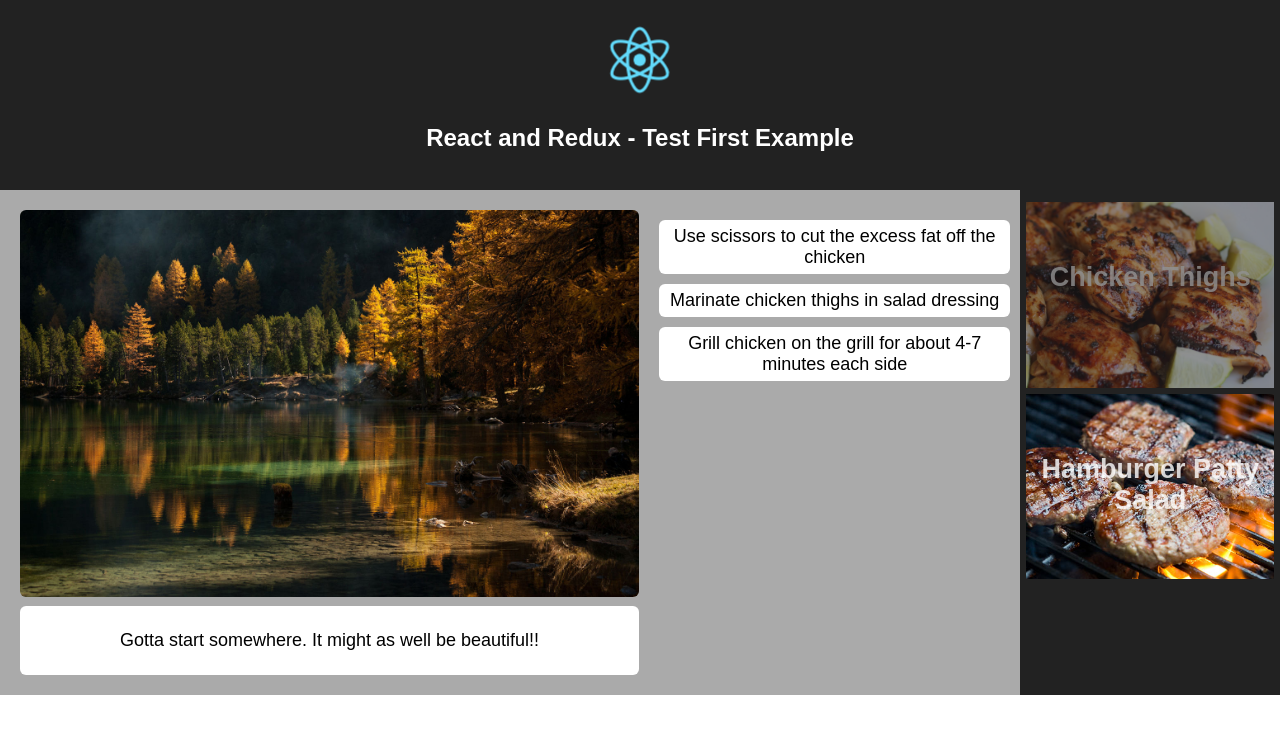
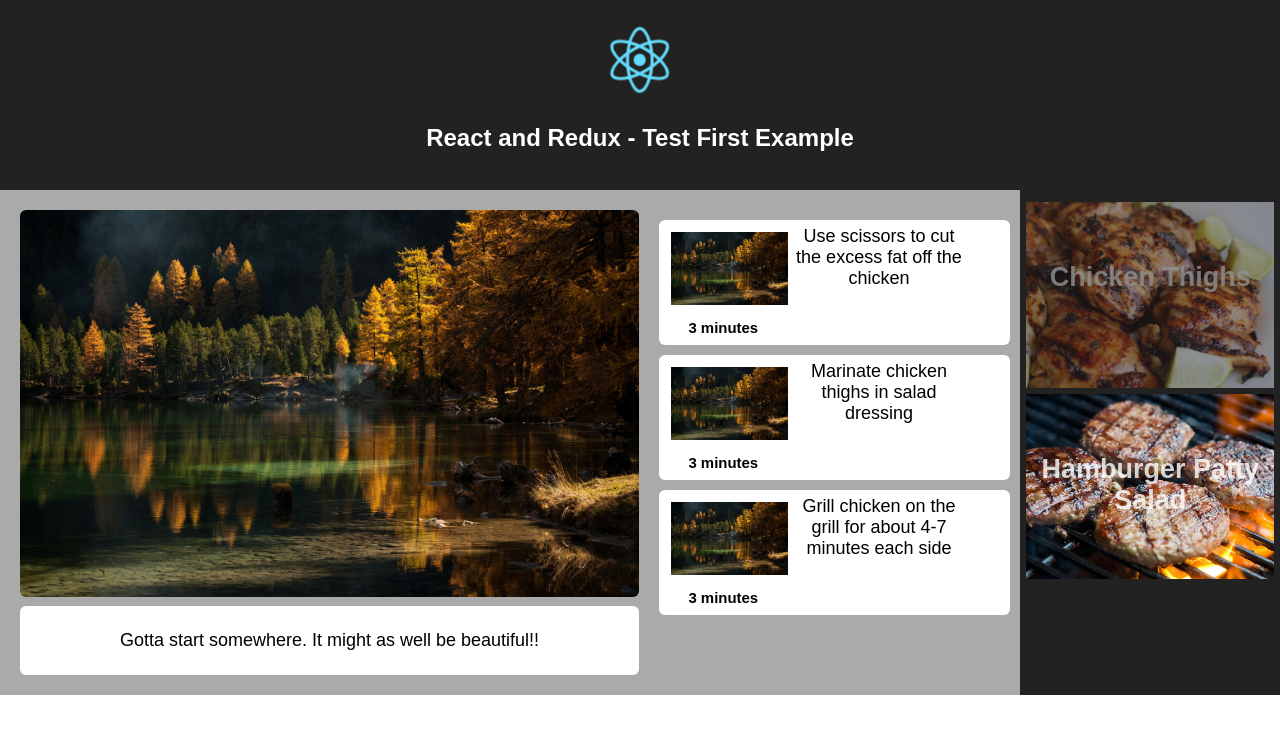
Before and after one commit to Chris-Barnard/test-first-recipe-box, a React (Create React App) app: page / in a window 1280 px wide. Shown: the top 734 px of the page. Built offline with nearby package versions, Linux system fonts and the light colour scheme; the HTML template or start-up script is replaced by a standard one.

Commit message:
Reorganize the StepList Component a bit

```diff
--- a/src/components/StepList.js
+++ b/src/components/StepList.js
@@ -1,5 +1,6 @@
 import React, { Component } from 'react';
 import FlipMove from 'react-flip-move'
+import image from '../assets/photo.jpg'
 
 function m() {
   let res = {}
@@ -29,14 +30,32 @@ export class StepList extends Component {
       card : {
         backgroundColor : 'white',
         padding : 6,
+        paddingRight : 44,
         margin : 10,
         borderRadius : 6,
         position : 'relative',
+        display : 'flex',
+      },
+      image : {
+        margin : 6,
+        width : '100%',
+        header : {
+          flex : '1 40%',
+        },
+        footer : {
+          margin : 3,
+        }
+      },
+      caption : {
+        header : {
+          paddingLeft : 10,
+          flex : '1 60%',
+        }
       },
       closeButton : {
         position : 'absolute',
-        right : 10,
-        top : 0,
+        right : 6,
+        top : 6,
         margin : 'auto',
         width : 32,
         height : 32,
@@ -59,6 +78,7 @@ export class StepList extends Component {
         leaveAnimation="accordianVertical"
         duration={500}
         staggerDurationBy={30}
+        staggerDelayBy={18}
         style={styles.container}
         typeName="ul"
         className="stepList"
@@ -71,7 +91,13 @@ export class StepList extends Component {
               onMouseOver={() => toggleCompleteButton(item.id, true)}
               onMouseOut={() => toggleCompleteButton(item.id, false)}
             >
-              {item.caption}
+              <div style={styles.image.header}>
+                <img src={image} style={styles.image} />
+                <h5 style={styles.image.footer} >3 minutes</h5>
+              </div>
+              <div style={styles.caption.header} >
+                {item.caption}
+              </div>
               <button className="stepCardCloseButton"
                 style={m(
                 styles.closeButton,
```
